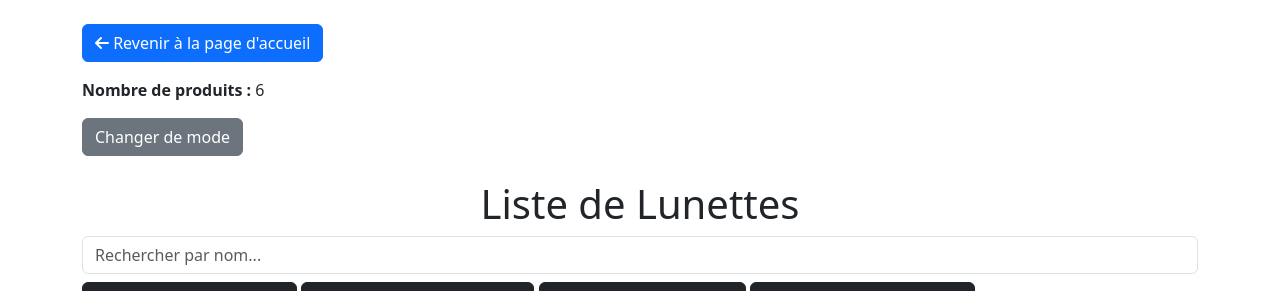
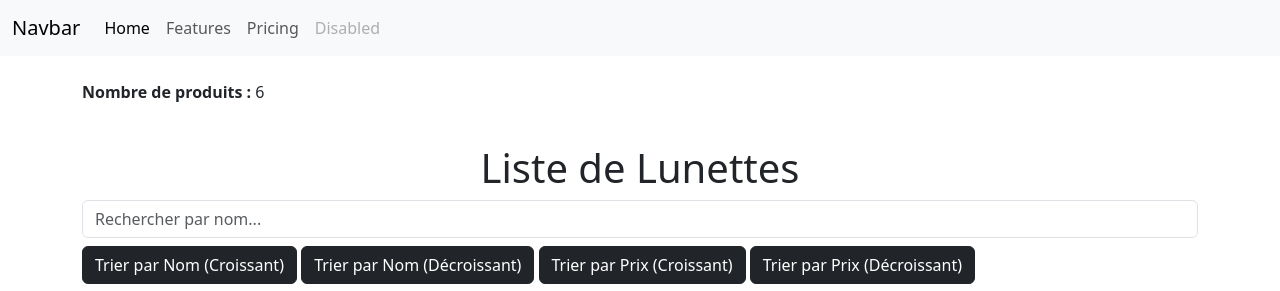
Before and after one commit to ahamie71/TpOnboarding, a PHP site: page /pages/listProducts.php in a window 1280 px wide. Shown: the top 291 px of the page. Run offline with PHP 8.4, Linux system fonts and the light colour scheme.

Commit message:
modification

```diff
--- a/pages/listProducts.php
+++ b/pages/listProducts.php
@@ -1,3 +1,5 @@
+
+
 
 <!DOCTYPE html>
 <html lang="en">
@@ -10,28 +12,24 @@
     <!-- Add Bootstrap 5 CSS -->
     <link rel="stylesheet" href="https://cdn.jsdelivr.net/npm/bootstrap@5.3.0/dist/css/bootstrap.min.css">
 </head>
-<body>
 
-</body>
-</html>
+
 
 <body>
     <!-- Include your navigation bar -->
 
-
+    <?php
+    include '../include/navbar.php';
+  ?>
 
     <div class="container mt-4">
     <div class="row">
         <div class="col-12">
-            <button type="button" class="btn btn-primary mb-3" href="index.php">
-                <i class="fas fa-arrow-left"></i> Revenir à la page d'accueil
-            </button>
+
             <div id="nombre-produits" class="float-right mb-3"></div>
 
 
-            <button id="toggle-mode" class="btn btn-secondary float-right ml-auto mr-2">
-           Changer de mode
-          </button>
+
 
         </div>
     </div>
```
